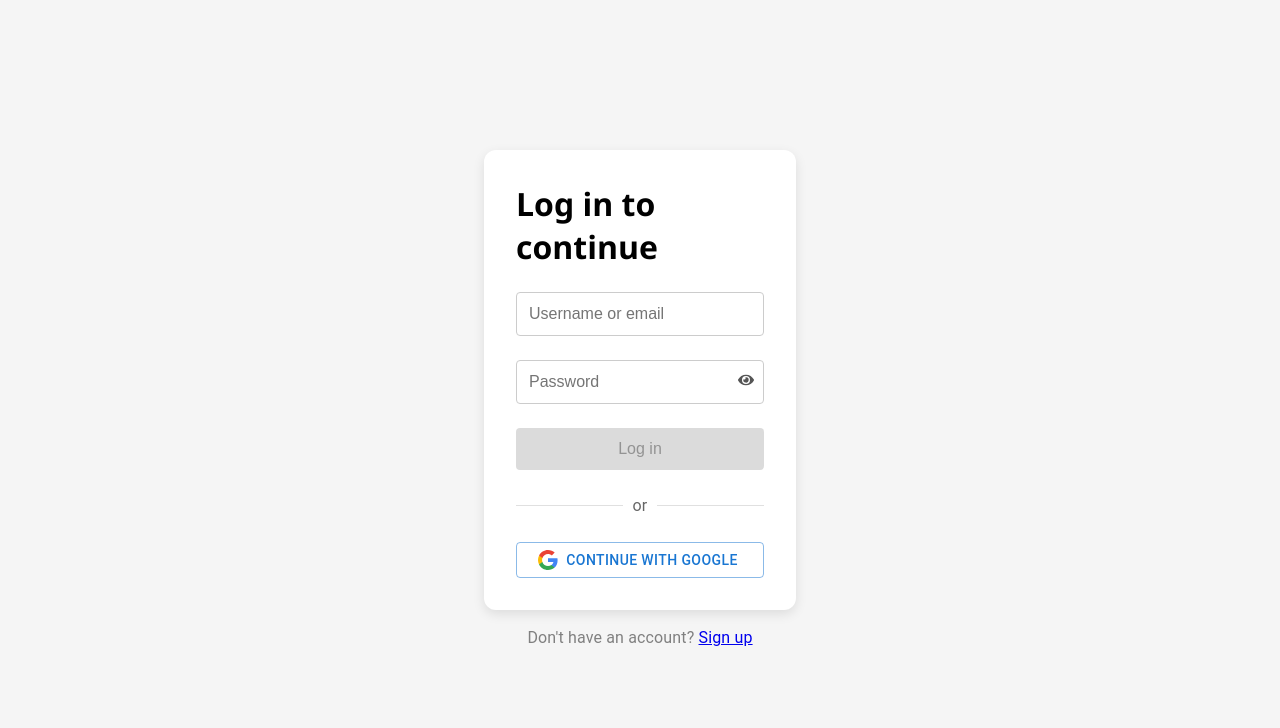
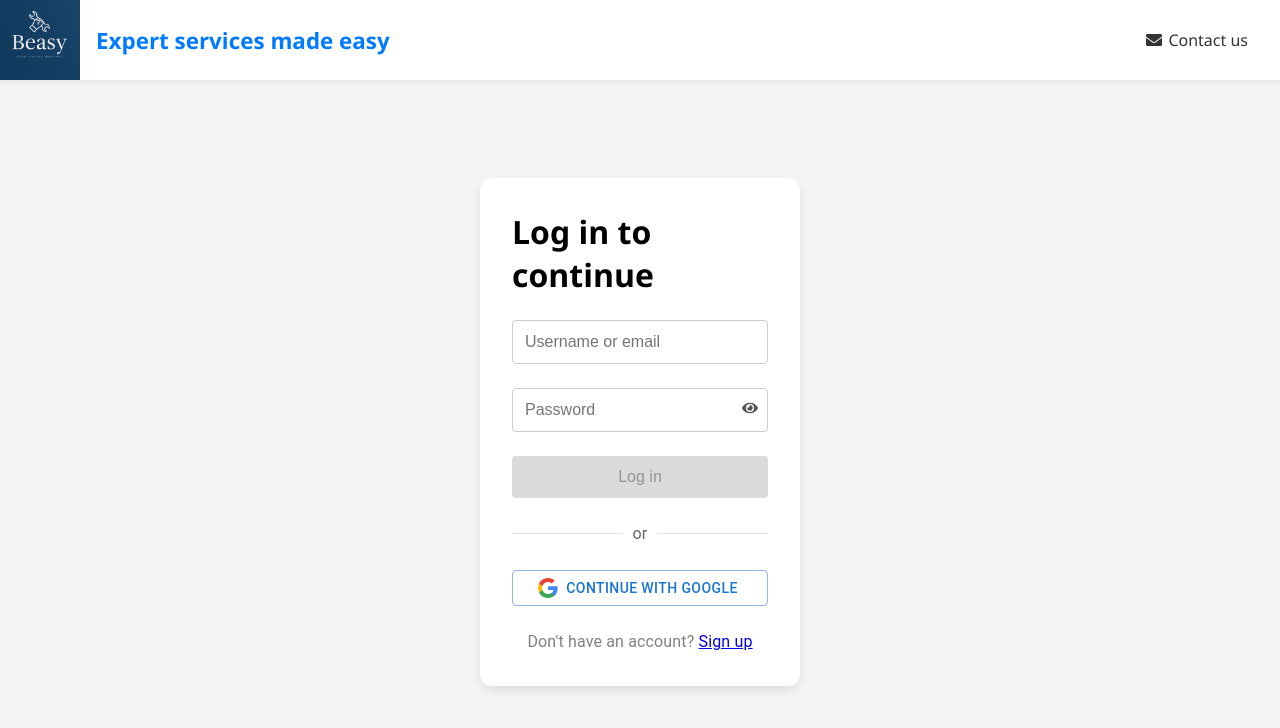
Before and after one commit to Azgoh/React-Practice, a React (Vite) app: page /login in a window 1280 px wide. Shown: the top 728 px of the page. Built offline with nearby package versions, Linux system fonts and the light colour scheme.

Commit message:
Add header and fix positioning

```diff
--- a/src/component/Header.tsx
+++ b/src/component/Header.tsx
@@ -11,7 +11,7 @@ interface HeaderProps{
 export default function Header({shownav= true}: HeaderProps) {
 
   return (
-   <header className={`header ${shownav ? "" : "no-nav"}`}>
+   <header className="header">
       <div className="header-left">
         <Link to="/" className="logo"><img src={logo} alt="MyApp Logo" />
              Expert services made easy
@@ -30,7 +30,7 @@ export default function Header({shownav= true}: HeaderProps) {
 
       {!shownav && (
         <nav className='header-right'>
-          <Link to="contact-us" className='nav-link'>
+          <Link to="/contact-us" className='nav-link'>
             <FaEnvelope className='icon'/> Contact us
           </Link>
         </nav>
--- a/src/component/LoginForm.css
+++ b/src/component/LoginForm.css
@@ -1,9 +1,6 @@
 .login-wrapper {
-  display: flex;
-  justify-content: center;
-  align-items: center;
-  flex-direction: column;
-  padding: 1rem;
+  display: grid;
+  grid-template-rows: auto 1fr;
   height: 100vh;
   width: 100vw;
 }
@@ -25,6 +22,8 @@
   height: auto;
   margin-bottom: 1rem;
   min-height: 40%;
+  justify-self: center;
+  align-self: center;
 }
 
 .register_typography{
@@ -79,9 +78,10 @@
   background-color: #0056b3;
 }
 
-p {
+.login-error {
   font-size: 0.8rem;
   color: red;
+  align-self: center;
 }
 
 .login-input:hover{
--- a/src/component/LoginForm.tsx
+++ b/src/component/LoginForm.tsx
@@ -8,6 +8,7 @@ import './LoginForm.css'
 import { Button, Divider, Typography } from '@mui/material';
 import { GoogleIcon } from '../icons/CustomIcons';
 import { Link, useNavigate } from 'react-router-dom';
+import Header from './Header';
 
 
 function LoginForm(){
@@ -88,6 +89,7 @@ function LoginForm(){
 
     return(
         <div className='login-wrapper'>
+            <Header shownav={false}></Header>
             <form onSubmit={handleSubmit} className='login-form'>
                 <h1 className='login-h1'>Log in to continue</h1>
                 <input name='identifier' placeholder='Username or email' value={formData.identifier} onChange={handleChange} required className='login-input'/>
@@ -112,8 +114,7 @@ function LoginForm(){
                 >
                 Continue with Google
                 </Button>
-            </form>
-            <Typography sx={{ textAlign: 'center' }} className='register_typography'>
+                <Typography sx={{ textAlign: 'center' }} className='register_typography'>
                 Don't have an account?{' '}
                 <Link
                 to="/register"
@@ -122,7 +123,8 @@ function LoginForm(){
                 Sign up
                 </Link>
             </Typography>
-            {error && <p style={{color: 'red'}}>{error}</p>}
+            {error && <p className='login-error'>{error}</p>}
+            </form>
         </div>
     )
 };
--- a/src/component/SignUpForm.css
+++ b/src/component/SignUpForm.css
@@ -1,9 +1,6 @@
 .register-wrapper {
-  display: flex;
-  justify-content: center;
-  align-items: center;
-  flex-direction: column;
-  padding: 1rem;
+  display: grid;
+  grid-template-rows: auto 1fr;
   height: 100vh;
   width: 100vw;
 }
@@ -31,7 +28,9 @@
   box-shadow: 0 4px 12px rgba(0, 0, 0, 0.1);
   height: auto;
   margin-bottom: 1rem;
-  min-height: 400px;
+  min-height: 40%;
+  align-self: center;
+  justify-self: center;
 }
 
 .login_typography{
@@ -86,9 +85,16 @@
   background-color: #0056b3;
 }
 
-p {
+.register-error {
   font-size: 0.8rem;
   color: red;
+  align-self: center;
+}
+
+.register-success-message{
+  font-size: 0.8rem;
+  color: green;
+  align-self: center;
 }
 
 .register-input:hover{
--- a/src/component/SignUpForm.tsx
+++ b/src/component/SignUpForm.tsx
@@ -9,6 +9,7 @@ import { GoogleIcon } from '../icons/CustomIcons';
 import { Button, Divider, Typography } from '@mui/material';
 import { useNavigate } from 'react-router-dom';
 import { API_BASE_URL, OAUTH2_BASE_URL } from '../config/Config';
+import Header from './Header';
 
 
 function SignUpForm() {
@@ -119,6 +120,7 @@ function SignUpForm() {
 
     return(
         <div className='register-wrapper'>
+            <Header shownav={false}></Header>
             <form onSubmit={handleSubmit} className='register-form'>
                 <h1 className='register-h1'>Sign Up</h1>
                 <h3 className='register-h3'>Sign up to continue</h3>
@@ -147,8 +149,7 @@ function SignUpForm() {
                 >
                 Continue with Google
                 </Button>
-            </form>
-            <Typography sx={{ textAlign: 'center' }} className='login_typography'>
+                <Typography sx={{ textAlign: 'center' }} className='login_typography'>
                 Already have an account?{' '}
                 <Link
                 to="/login"
@@ -157,8 +158,10 @@ function SignUpForm() {
                 Sign in
                 </Link>
             </Typography>
-            {message && <p style={{color: 'green'}}>{message}</p>}
-            {error && <p style={{color: 'red'}}>{error}</p>}
+            {message && <p className='register-success-message'>{message}</p>}
+            {error && <p className='register-error'>{error}</p>}
+            </form>
+
         </div>
     )
 }
```
